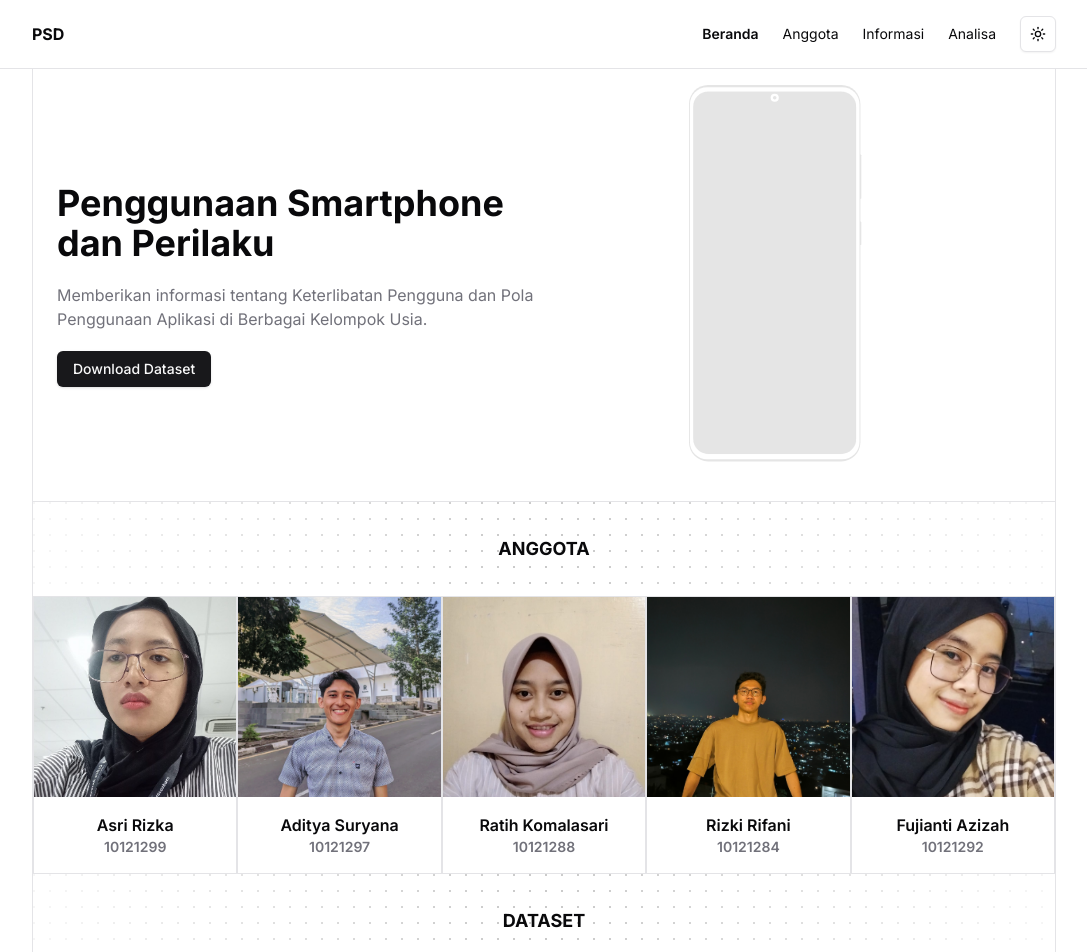
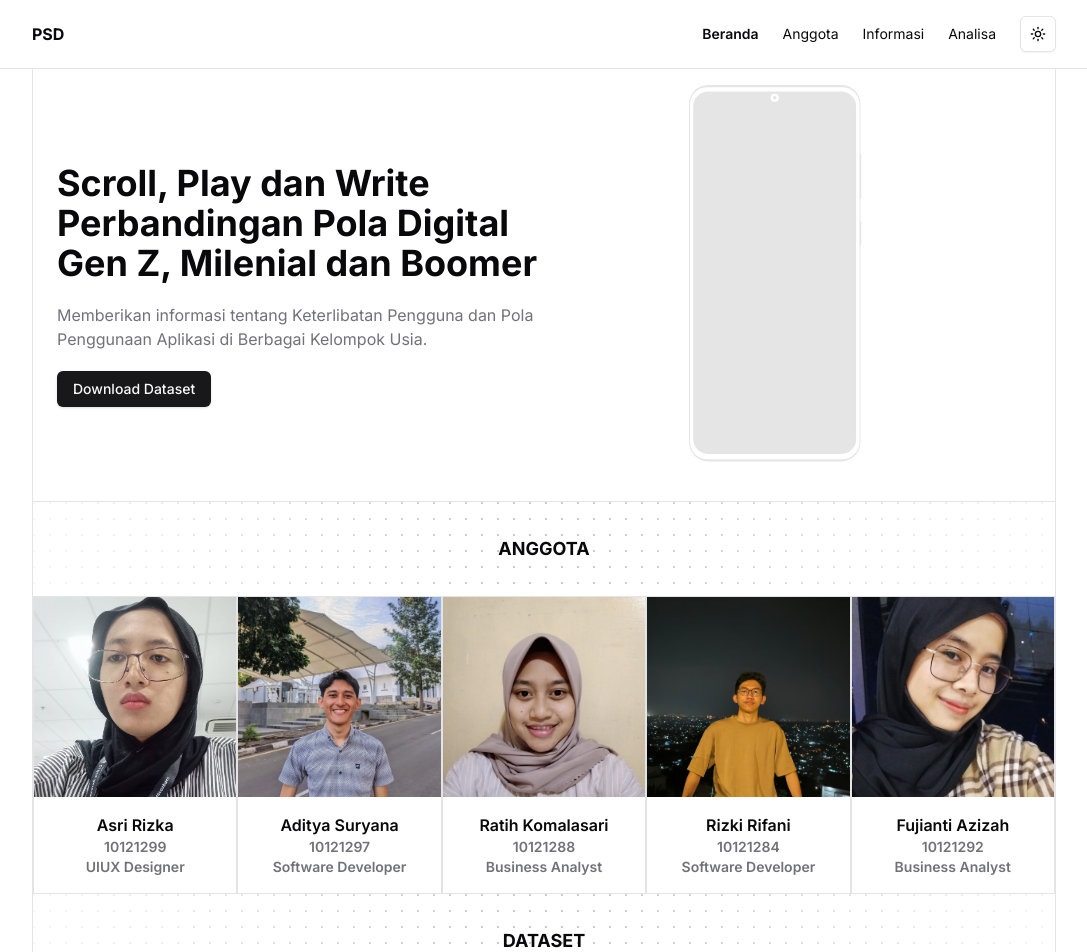
Before and after one commit to rizkirifandi7/psd-website, a React (Vite) app: page / in a window 1280 px wide. Shown: the top 952 px of the page, without its empty margins (96-1183 px from the left). Built offline with nearby package versions, Linux system fonts and the light colour scheme.

Commit message:
Update hero section title and add roles to team members

```diff
--- a/src/components/main-component/hero.jsx
+++ b/src/components/main-component/hero.jsx
@@ -8,8 +8,10 @@ const Hero = () => {
 			<div className="flex items-center">
 				<div className="basis-1/2 space-y-5">
 					<h1 className="text-4xl font-bold">
-						Penggunaan Smartphone dan Perilaku
+						Scroll, Play dan Write
+						Perbandingan Pola Digital Gen Z, Milenial dan Boomer
 					</h1>
+
 					<p className="text-base text-muted-foreground">
 						Memberikan informasi tentang Keterlibatan Pengguna dan Pola
 						Penggunaan Aplikasi di Berbagai Kelompok Usia.
--- a/src/components/main-component/team.jsx
+++ b/src/components/main-component/team.jsx
@@ -1,14 +1,14 @@
 import HeadingBox from "../heading-box";
 
 const teamMembers = [
-	{ name: "Asri Rizka", id: "10121299", imgSrc: "asri.jpeg" },
-	{ name: "Aditya Suryana", id: "10121297", imgSrc: "adit.jpeg" },
-	{ name: "Ratih Komalasari", id: "10121288", imgSrc: "ratih.jpeg" },
-	{ name: "Rizki Rifani", id: "10121284", imgSrc: "rizki.jpeg" },
-	{ name: "Fujianti Azizah", id: "10121292", imgSrc: "fuji.jpeg" },
+	{ name: "Asri Rizka", id: "10121299", imgSrc: "asri.jpeg", role: "UIUX Designer" },
+	{ name: "Aditya Suryana", id: "10121297", imgSrc: "adit.jpeg", role: "Software Developer " },
+	{ name: "Ratih Komalasari", id: "10121288", imgSrc: "ratih.jpeg", role: "Business Analyst" },
+	{ name: "Rizki Rifani", id: "10121284", imgSrc: "rizki.jpeg", role: "Software Developer " },
+	{ name: "Fujianti Azizah", id: "10121292", imgSrc: "fuji.jpeg", role: "Business Analyst" },
 ];
 
-const TeamMemberCard = ({ name, id, imgSrc }) => (
+const TeamMemberCard = ({ name, id, imgSrc, role }) => (
 	<div className="flex flex-col h-full w-full border-x">
 		<div className=" h-[200px]">
 			<img src={imgSrc} alt="" className="object-cover w-full h-[200px]" />
@@ -16,6 +16,7 @@ const TeamMemberCard = ({ name, id, imgSrc }) => (
 		<div className="flex justify-center items-center flex-col p-4">
 			<h1 className="font-semibold">{name}</h1>
 			<p className="text-sm text-muted-foreground font-semibold">{id}</p>
+			<p className="text-sm text-muted-foreground font-semibold">{role}</p>
 		</div>
 	</div>
 );
@@ -31,6 +32,7 @@ const Team = () => {
 						name={member.name}
 						id={member.id}
 						imgSrc={member.imgSrc}
+						role={member.role}
 					/>
 				))}
 			</div>
```
